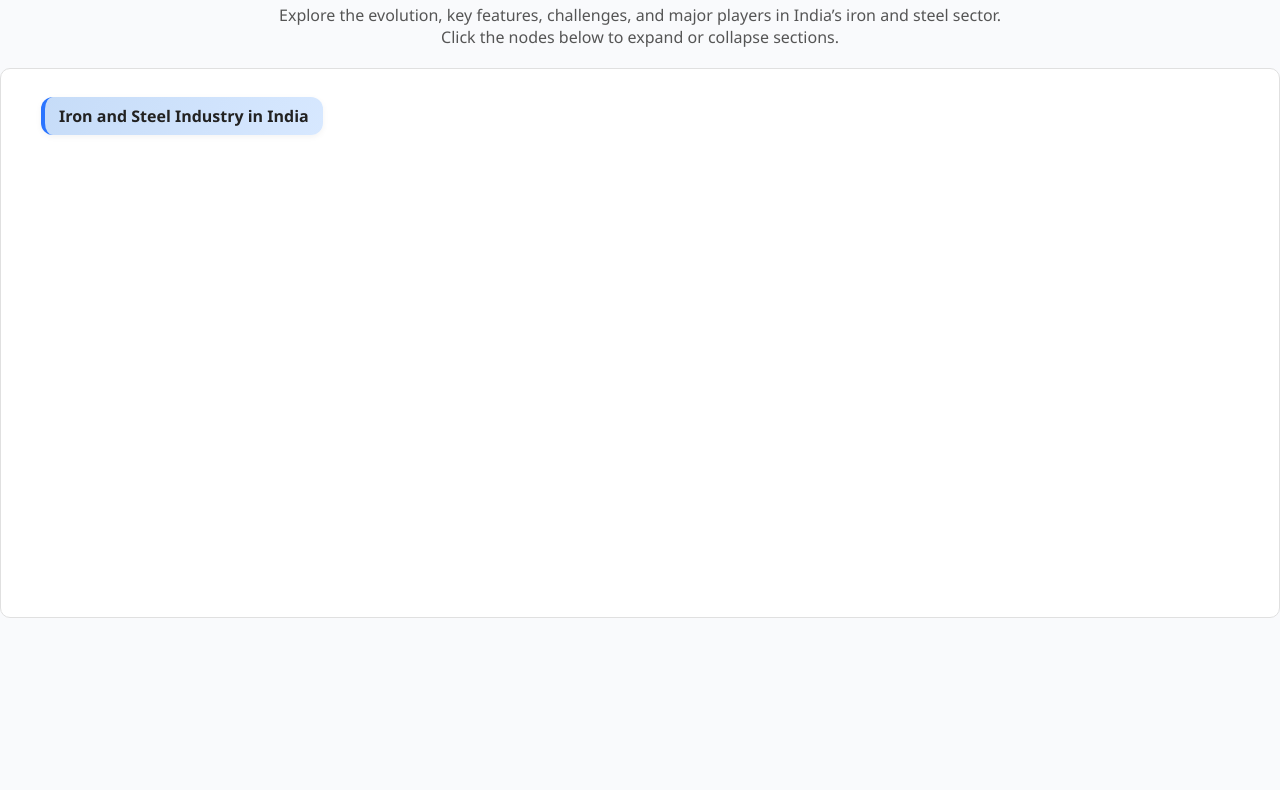
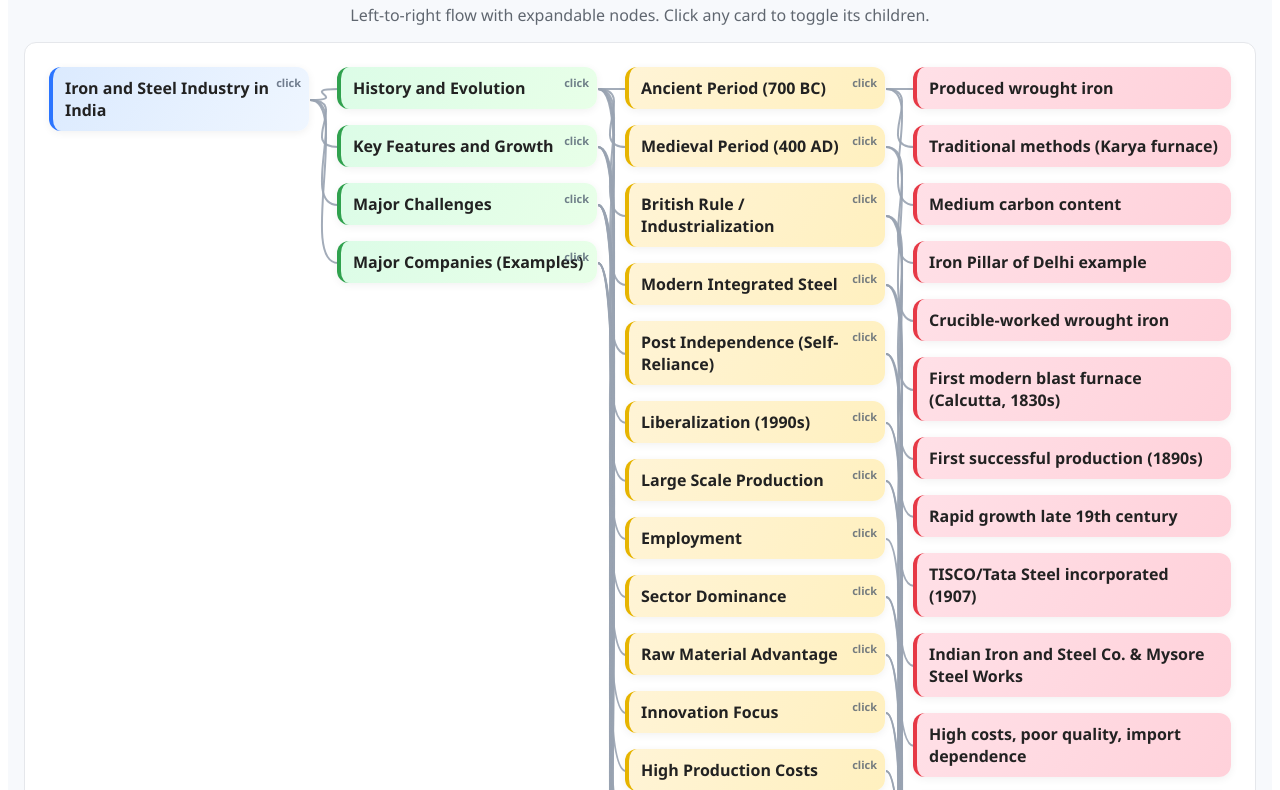
Before and after one commit to PavanShiva7730/iron-steel-mindmap, a plain HTML site: page index.html in a window 1280 px wide. Shown: the part 69-859 px from the top of the page. Before the commit the page ends 800 px from the top, so only its background shows below. Drawn offline with Linux system fonts and the light colour scheme.

Commit message:
Update index.html

```diff
--- a/index.html
+++ b/index.html
@@ -2,296 +2,308 @@
 <html lang="en">
 <head>
 <meta charset="UTF-8" />
-<meta name="viewport" content="width=device-width, initial-scale=1.0" />
-<title>Iron and Steel Industry in India - Interactive Mind Map</title>
+<meta name="viewport" content="width=device-width, initial-scale=1.0"/>
+<title>Iron & Steel – Flow Chart</title>
 <style>
-  body {
+  /* Scope everything so it won't affect your LMS */
+  #flow-wrapper{
     font-family: "Segoe UI", Roboto, sans-serif;
-    background: #f9fafc;
-    margin: 0;
-    padding: 0;
+    background:#f7f9fc; padding:16px; box-sizing:border-box;
   }
-  h2 {
-    text-align: center;
-    color: #004aad;
-    margin-top: 20px;
+  #title { text-align:center; color:#0b5bd3; margin:6px 0 10px; font-weight:800; }
+  #subtitle{ text-align:center; color:#606770; margin:0 0 16px; }
+
+  /* Canvas with absolute SVG under the nodes */
+  .flow-canvas{
+    position:relative; background:#fff; border:1px solid #e5e7eb; border-radius:12px;
+    overflow:auto; padding:24px; min-height:520px;
   }
-  p {
-    text-align: center;
-    color: #555;
-    margin-bottom: 20px;
+  svg.connectors{ position:absolute; inset:0; pointer-events:none; }
+
+  /* Columns */
+  .columns{ display:flex; gap:28px; align-items:flex-start; }
+  .col{ display:flex; flex-direction:column; gap:16px; min-width:260px; }
+
+  /* Cards (nodes) */
+  .card{
+    position:relative; padding:10px 12px; border-radius:12px; box-shadow:0 2px 8px rgba(0,0,0,.06);
+    border-left:4px solid transparent; background:#fff; cursor:pointer; font-weight:600; color:#222;
+    transition:transform .2s ease, box-shadow .2s ease;
   }
-  #map {
-    width: 100%;
-    height: 550px;
-    overflow: auto;
-    border-radius: 10px;
-    border: 1px solid #e0e0e0;
-    background: #fff;
-    padding: 20px;
-    box-sizing: border-box;
-  }
+  .card:hover{ transform:translateY(-2px); box-shadow:0 6px 18px rgba(0,0,0,.08); }
 
-  /* --- NotebookLM Style --- */
-  .box {
-    position: relative;
-    margin-left: 20px;
-    margin-top: 8px;
-  }
-  .topic {
-    border-radius: 12px;
-    padding: 8px 14px;
-    display: inline-block;
-    cursor: pointer;
-    font-weight: 600;
-    color: #222;
-    box-shadow: 0 2px 6px rgba(0,0,0,0.05);
-    transition: all 0.25s ease;
-  }
-  .topic:hover {
-    transform: scale(1.03);
-  }
+  /* Column themes (NotebookLM-ish) */
+  .depth-0 .card{ background:linear-gradient(120deg,#dbeafe,#eff6ff); border-left-color:#2b75ff; }
+  .depth-1 .card{ background:linear-gradient(120deg,#dcfce7,#e8ffe8); border-left-color:#30a14e; }
+  .depth-2 .card{ background:linear-gradient(120deg,#fff4d6,#fff0bf); border-left-color:#e6b400; }
+  .depth-3 .card{ background:linear-gradient(120deg,#ffe0e7,#ffd1da); border-left-color:#e63946; }
+  .depth-4 .card{ background:linear-gradient(120deg,#ede4ff,#e6dbff); border-left-color:#8a3ffc; }
 
-  /* Colors by depth */
-  .depth-0 .topic { background: linear-gradient(120deg,#c6dcf8,#d7e8ff); border-left: 4px solid #2b75ff; }
-  .depth-1:nth-child(1) .topic { background: linear-gradient(120deg,#d4f4dd,#baf3c4); border-left: 4px solid #30a14e; }
-  .depth-1:nth-child(2) .topic { background: linear-gradient(120deg,#fff2c6,#ffe59d); border-left: 4px solid #e6b400; }
-  .depth-1:nth-child(3) .topic { background: linear-gradient(120deg,#ffdce5,#ffb3c1); border-left: 4px solid #e63946; }
-  .depth-1:nth-child(4) .topic { background: linear-gradient(120deg,#e4d2ff,#d1b3ff); border-left: 4px solid #8a3ffc; }
+  /* Children container (shown/hidden on click) */
+  .children{ display:flex; flex-direction:column; gap:12px; }
+  .collapsed{ display:none; }
 
-  .children {
-    margin-left: 30px;
-    padding-left: 15px;
-    border-left: 1.5px dashed #ccc;
-    display: none;
-    transition: all 0.3s ease-in-out;
-  }
-  .children.open {
-    display: block;
-  }
+  /* Small pill for expand hint */
+  .hint{ position:absolute; right:8px; top:8px; font-size:11px; color:#475569; opacity:.75; }
 
-  /* Smooth expand animation */
-  .fade-in {
-    animation: fadeIn 0.3s ease-in-out;
-  }
-  @keyframes fadeIn {
-    from { opacity: 0; transform: translateY(-3px); }
-    to { opacity: 1; transform: translateY(0); }
+  /* Responsive */
+  @media (max-width: 880px){
+    .columns{ flex-wrap:nowrap; }
+    .col{ min-width:280px; }
   }
 </style>
 </head>
+<body>
+<div id="flow-wrapper">
+  <h2 id="title">Iron and Steel Industry in India — Flow Chart</h2>
+  <p id="subtitle">Left-to-right flow with expandable nodes. Click any card to toggle its children.</p>
 
-<body>
-  <h2>Iron and Steel Industry in India</h2>
-  <p>Explore the evolution, key features, challenges, and major players in India’s iron and steel sector.<br>
-  Click the nodes below to expand or collapse sections.</p>
-
-  <div id="map"></div>
+  <div id="canvas" class="flow-canvas">
+    <svg class="connectors" preserveAspectRatio="none"></svg>
+    <div id="cols" class="columns"></div>
+  </div>
+</div>
 
 <script>
-  // ---- Offline lightweight tree renderer ----
-  class PrettyMind {
-    constructor(el, data) {
-      this.container = document.querySelector(el);
-      this.data = data.nodeData;
-    }
-    createNode(node, depth = 0) {
-      const box = document.createElement("div");
-      box.className = `box depth-${depth}`;
-      const topic = document.createElement("div");
-      topic.className = "topic";
-      topic.textContent = node.topic;
-      box.appendChild(topic);
-
-      if (node.children && node.children.length > 0) {
-        const children = document.createElement("div");
-        children.className = "children";
-        node.children.forEach(child =>
-          children.appendChild(this.createNode(child, depth + 1))
-        );
-        topic.addEventListener("click", () => {
-          children.classList.toggle("open");
-          children.classList.add("fade-in");
-        });
-        box.appendChild(children);
-      }
-      return box;
-    }
-    init() {
-      this.container.innerHTML = "";
-      const tree = this.createNode(this.data, 0);
-      this.container.appendChild(tree);
-    }
-  }
-
-  // ---- Data ----
+/* ---------- Data (same content as your map) ---------- */
 const data = {
-    nodeData: {
-      id: "root",
-      topic: "Iron and Steel Industry in India",
-      children: [
+  nodeData:{
+    id:"root",
+    topic:"Iron and Steel Industry in India",
+    children:[
       {
-          topic: "History and Evolution",
-          children: [
-            {
-              topic: "Ancient Period (700 BC)",
-              children: [
-                { topic: "Produced wrought iron" },
-                { topic: "Traditional methods (Karya furnace)" },
-                { topic: "Medium carbon content" }
+        topic:"History and Evolution",
+        children:[
+          { topic:"Ancient Period (700 BC)",
+            children:[
+              { topic:"Produced wrought iron" },
+              { topic:"Traditional methods (Karya furnace)" },
+              { topic:"Medium carbon content" }
             ]
           },
-            {
-              topic: "Medieval Period (400 AD)",
-              children: [
-                { topic: "Iron Pillar of Delhi example" },
-                { topic: "Crucible-worked wrought iron" }
+          { topic:"Medieval Period (400 AD)",
+            children:[
+              { topic:"Iron Pillar of Delhi example" },
+              { topic:"Crucible-worked wrought iron" }
             ]
           },
-            {
-              topic: "British Rule / Industrialization",
-              children: [
-                { topic: "First modern blast furnace (Calcutta, 1830s)" },
-                { topic: "First successful production (1890s)" },
-                { topic: "Rapid growth late 19th century" }
+          { topic:"British Rule / Industrialization",
+            children:[
+              { topic:"First modern blast furnace (Calcutta, 1830s)" },
+              { topic:"First successful production (1890s)" },
+              { topic:"Rapid growth late 19th century" }
             ]
           },
-            {
-              topic: "Modern Integrated Steel",
-              children: [
-                { topic: "TISCO/Tata Steel incorporated (1907)" },
-                { topic: "Indian Iron and Steel Co. & Mysore Steel Works" },
-                { topic: "High costs, poor quality, import dependence" }
+          { topic:"Modern Integrated Steel",
+            children:[
+              { topic:"TISCO/Tata Steel incorporated (1907)" },
+              { topic:"Indian Iron and Steel Co. & Mysore Steel Works" },
+              { topic:"High costs, poor quality, import dependence" }
             ]
           },
-            {
-              topic: "Post Independence (Self-Reliance)",
-              children: [
-                { topic: "Government active role" },
-                { topic: "Public sector enterprises with Soviet aid" },
-                { topic: "Plants: Bokaro, Bhilai, Rourkela, Durgapur" }
+          { topic:"Post Independence (Self-Reliance)",
+            children:[
+              { topic:"Government active role" },
+              { topic:"Public sector enterprises with Soviet aid" },
+              { topic:"Plants: Bokaro, Bhilai, Rourkela, Durgapur" }
             ]
           },
-            {
-              topic: "Liberalization (1990s)",
-              children: [
-                { topic: "Entry of private sector (Essar, JSW, Tata)" },
-                { topic: "Current: One of the largest global producers" }
+          { topic:"Liberalization (1990s)",
+            children:[
+              { topic:"Entry of private sector (Essar, JSW, Tata)" },
+              { topic:"Current: One of the largest global producers" }
             ]
           }
         ]
       },
       {
-          topic: "Key Features and Growth",
-          children: [
-            {
-              topic: "Large Scale Production",
-              children: [
-                { topic: "2nd largest crude steel producer" },
-                { topic: "Meets 95% of domestic steel needs" }
+        topic:"Key Features and Growth",
+        children:[
+          { topic:"Large Scale Production",
+            children:[
+              { topic:"2nd largest crude steel producer" },
+              { topic:"Meets 95% of domestic steel needs" }
             ]
           },
-            {
-              topic: "Employment",
-              children: [
-                { topic: "2 million direct & indirect jobs" }
+          { topic:"Employment",
+            children:[ { topic:"2 million direct & indirect jobs" } ]
+          },
+          { topic:"Sector Dominance",
+            children:[
+              { topic:"Public sector (SAIL, RINL)" },
+              { topic:"Growing private firms (Tata, JSW, Essar)" }
             ]
           },
-            {
-              topic: "Sector Dominance",
-              children: [
-                { topic: "Public sector (SAIL, RINL)" },
-                { topic: "Growing private firms (Tata, JSW, Essar)" }
+          { topic:"Raw Material Advantage",
+            children:[
+              { topic:"10% of world’s iron ore reserves" },
+              { topic:"5th largest coal reserves" }
             ]
           },
-            {
-              topic: "Raw Material Advantage",
-              children: [
-                { topic: "10% of world’s iron ore reserves" },
-                { topic: "5th largest coal reserves" }
-              ]
-            },
-            {
-              topic: "Innovation Focus",
-              children: [
-                { topic: "Developing specialized steel grades" },
-                { topic: "Cheaper raw material availability (but regulation challenges)" }
+          { topic:"Innovation Focus",
+            children:[
+              { topic:"Developing specialized steel grades" },
+              { topic:"Cheaper raw material availability (but regulation challenges)" }
             ]
           }
         ]
       },
       {
-          topic: "Major Challenges",
-          children: [
-            {
-              topic: "High Production Costs",
-              children: [
-                { topic: "Outdated technology" },
-                { topic: "High logistics expenses" }
-              ]
+        topic:"Major Challenges",
+        children:[
+          { topic:"High Production Costs",
+            children:[ { topic:"Outdated technology" }, { topic:"High logistics expenses" } ]
           },
-            {
-              topic: "Import Dependence",
-              children: [
-                { topic: "30% of total steel needs imported" },
-                { topic: "Need for high-grade/special varieties" }
-              ]
+          { topic:"Import Dependence",
+            children:[ { topic:"30% of total steel needs imported" }, { topic:"Need for high-grade/special varieties" } ]
           },
-            {
-              topic: "Infrastructure and Logistics",
-              children: [
-                { topic: "Poor transport networks" },
-                { topic: "Bottlenecks, traffic jams, delays" }
-              ]
+          { topic:"Infrastructure and Logistics",
+            children:[ { topic:"Poor transport networks" }, { topic:"Bottlenecks, traffic jams, delays" } ]
           },
-            {
-              topic: "Technology and Efficiency",
-              children: [
-                { topic: "Uses suboptimal processes" },
-                { topic: "Lower energy efficiency" }
-              ]
+          { topic:"Technology and Efficiency",
+            children:[ { topic:"Uses suboptimal processes" }, { topic:"Lower energy efficiency" } ]
           },
-            {
-              topic: "Environmental and Safety Issues",
-              children: [
-                { topic: "High pollution (dust, gases, heat)" },
-                { topic: "Poor worker safety records" }
-              ]
+          { topic:"Environmental and Safety Issues",
+            children:[ { topic:"High pollution (dust, gases, heat)" }, { topic:"Poor worker safety records" } ]
           },
-            {
-              topic: "Raw Material Shortages",
-              children: [
-                { topic: "Depletion of reserves" },
-                { topic: "Delays in mining permissions" }
-              ]
+          { topic:"Raw Material Shortages",
+            children:[ { topic:"Depletion of reserves" }, { topic:"Delays in mining permissions" } ]
           },
-            {
-              topic: "Weak Branding & Marketing",
-              children: [
-                { topic: "Forces higher-cost imports" }
-              ]
+          { topic:"Weak Branding & Marketing",
+            children:[ { topic:"Forces higher-cost imports" } ]
           }
         ]
       },
       {
-          topic: "Major Companies (Examples)",
-          children: [
-            { topic: "Steel Authority of India (SAIL)" },
-            { topic: "Tata Steel" },
-            { topic: "JSW Steel" },
-            { topic: "Rashtriya Ispat Nigam Ltd (RINL)" },
-            { topic: "Jindal Steel & Power (JSPL)" }
+        topic:"Major Companies (Examples)",
+        children:[
+          { topic:"Steel Authority of India (SAIL)" },
+          { topic:"Tata Steel" },
+          { topic:"JSW Steel" },
+          { topic:"Rashtriya Ispat Nigam Ltd (RINL)" },
+          { topic:"Jindal Steel & Power (JSPL)" }
         ]
       }
     ]
   }
 };
 
-  // ---- Initialize ----
-  window.addEventListener("DOMContentLoaded", () => {
-    const mind = new PrettyMind("#map", data);
-    mind.init();
+/* ---------- Simple flow renderer ---------- */
+const colsEl = document.getElementById('cols');
+const svg = document.querySelector('svg.connectors');
+const canvas = document.getElementById('canvas');
+let edges = []; // [fromEl, toEl]
+
+function ensureColumns(depth){
+  while(colsEl.children.length <= depth){
+    const col = document.createElement('div');
+    col.className = 'col depth-' + colsEl.children.length;
+    colsEl.appendChild(col);
+  }
+}
+function createCard(text){
+  const div = document.createElement('div');
+  div.className = 'card';
+  div.textContent = text;
+  return div;
+}
+function renderNode(node, depth=0){
+  ensureColumns(depth);
+  const col = colsEl.children[depth];
+
+  // wrapper for this node + its children
+  const wrapper = document.createElement('div');
+  const card = createCard(node.topic);
+  wrapper.appendChild(card);
+
+  let kidsWrap = null;
+
+  if(node.children && node.children.length){
+    kidsWrap = document.createElement('div');
+    kidsWrap.className = 'children'; // start expanded
+    // hint
+    const hint = document.createElement('div');
+    hint.className = 'hint';
+    hint.textContent = 'click';
+    card.appendChild(hint);
+
+    card.addEventListener('click', (e)=>{
+      kidsWrap.classList.toggle('collapsed');
+      queueDraw();
+      e.stopPropagation();
     });
+
+    wrapper.appendChild(kidsWrap);
+    // render children to next column and collect edges
+    node.children.forEach(child=>{
+      const childWrap = renderNode(child, depth+1);
+      kidsWrap.appendChild(childWrap.placeholder); // visual stub in this column
+      edges.push([card, childWrap.card]); // connect actual card elements across columns
+    });
+  }
+
+  // place node in its column (actual visual card)
+  col.appendChild(card);
+
+  // return pointers so parent can connect to this card, while keeping a stub to keep vertical rhythm
+  const placeholder = document.createElement('div');
+  placeholder.className = 'card';
+  placeholder.style.visibility = 'hidden'; // keeps spacing when children shown inside same column
+  placeholder.textContent = node.topic;
+
+  return { card, placeholder };
+}
+
+function clearAll(){
+  colsEl.innerHTML = '';
+  edges = [];
+  svg.innerHTML = '';
+}
+
+function drawLines(){
+  // size SVG to canvas scroll area
+  const rect = canvas.getBoundingClientRect();
+  svg.setAttribute('width', canvas.scrollWidth);
+  svg.setAttribute('height', canvas.scrollHeight);
+  svg.setAttribute('viewBox', `0 0 ${canvas.scrollWidth} ${canvas.scrollHeight}`);
+  svg.innerHTML = '';
+
+  edges.forEach(([fromEl,toEl])=>{
+    const a = fromEl.getBoundingClientRect();
+    const b = toEl.getBoundingClientRect();
+    const c = canvas.getBoundingClientRect();
+
+    // points relative to canvas
+    const x1 = a.right - c.left;  const y1 = a.top + a.height/2 - c.top;
+    const x2 = b.left  - c.left;  const y2 = b.top + b.height/2 - c.top;
+
+    // cubic bezier control points
+    const dx = Math.max(40, (x2 - x1) * 0.4);
+    const path = document.createElementNS('http://www.w3.org/2000/svg','path');
+    path.setAttribute('d', `M ${x1} ${y1} C ${x1+dx} ${y1}, ${x2-dx} ${y2}, ${x2} ${y2}`);
+    path.setAttribute('fill','none');
+    path.setAttribute('stroke','#9aa4b2');
+    path.setAttribute('stroke-width','2');
+    path.setAttribute('opacity','0.9');
+    svg.appendChild(path);
+  });
+}
+
+let drawQueued = null;
+function queueDraw(){
+  if(drawQueued) cancelAnimationFrame(drawQueued);
+  drawQueued = requestAnimationFrame(()=>{ drawQueued=null; drawLines(); });
+}
+
+/* ---------- Init ---------- */
+function init(){
+  clearAll();
+  renderNode(data.nodeData, 0);
+  // first draw after layout settles
+  queueDraw();
+}
+window.addEventListener('DOMContentLoaded', init);
+window.addEventListener('resize', queueDraw);
 </script>
 </body>
 </html>
```
Lines whose indentation alone changed are shown as unchanged.
